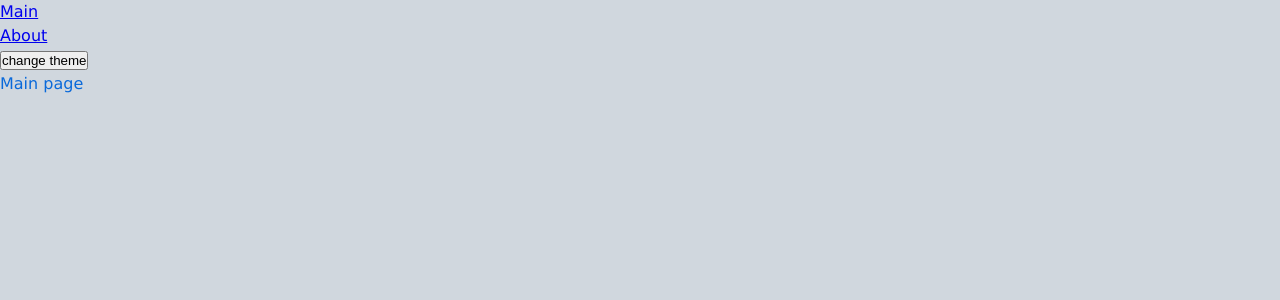
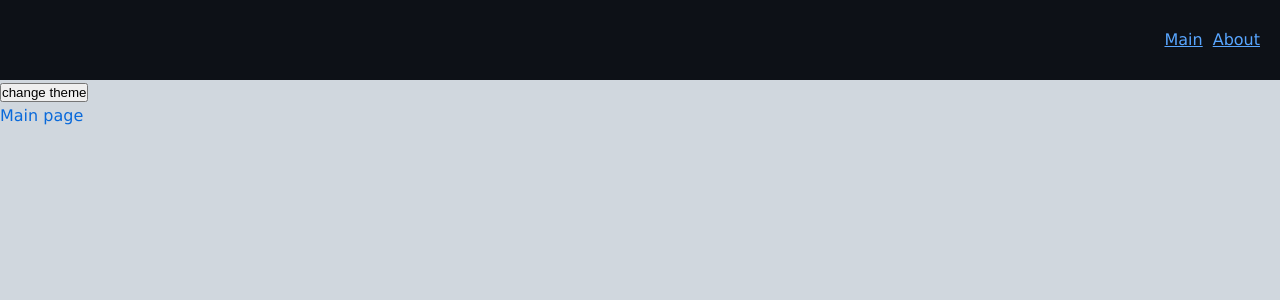
Before and after one commit to khomch/projectx, a React app: page / in a window 1280 px wide. Shown: the top 300 px of the page. Built offline with nearby package versions, Linux system fonts and the light colour scheme.

Commit message:
[FEAT]: NavBar, AppLink added

```diff
--- a/src/app/App.tsx
+++ b/src/app/App.tsx
@@ -1,19 +1,16 @@
 import React  from 'react';
 import './styles/index.scss';
-import { Link } from 'react-router-dom';
 import { classNames } from 'shared/lib/helpers/classNames/classNames';
 import { useTheme } from 'app/providers/ThemeProvider';
 import { AppRouter } from 'app/providers/router';
+import { Navbar } from 'widgets/Navbar';
 
 const App = () => {
   const { theme, toggleTheme } = useTheme();
 
   return (
     <div className={classNames('app', {}, [theme])}>
-      <Link to={ '/' }>Main</Link>
-      <br/>
-      <Link to={ '/about' }>About</Link>
-      <br/>
+      <Navbar />
       <button onClick={ toggleTheme }>change theme</button>
       <AppRouter />
     </div>
--- a/src/app/styles/themes/dark.scss
+++ b/src/app/styles/themes/dark.scss
@@ -1,6 +1,10 @@
 .app.dark {
   --bg-color: #0d1117;
+  --inverted-bg-color: #d0d7de;
 
   --primary-color: #58a6ff;
   --secondary-color: #c9d1d9;
+
+  --inverted-primary-color: #0969da;
+  --inverted-secondary-color: #0d1117;
 }
--- a/src/app/styles/themes/normal.scss
+++ b/src/app/styles/themes/normal.scss
@@ -1,6 +1,10 @@
 .app.light {
   --bg-color: #d0d7de;
+  --inverted-bg-color: #0d1117;
 
   --primary-color: #0969da;
   --secondary-color: #0d1117;
+
+  --inverted-primary-color: #58a6ff;
+  --inverted-secondary-color: #c9d1d9;
 }
--- a/src/app/styles/variables/global.scss
+++ b/src/app/styles/variables/global.scss
@@ -9,4 +9,7 @@
   --font-line-l: 32px;
   --font-l: var(--font-size-l) / var(--font-line-l) var(--font-family-main);
 
+  // sizes
+  --havbar-height: 80px
+
 }
--- a/src/shared/lib/helpers/classNames/classNames.tsx
+++ b/src/shared/lib/helpers/classNames/classNames.tsx
@@ -1,9 +1,9 @@
 type TMods = Record<string, boolean | string>
 
-export function classNames(cls: string, mods: TMods, additional: string[]): string {
+export function classNames(cls: string, mods: TMods = {}, additional: string[] = []): string {
   return [
     cls,
-    ...additional,
+    ...additional.filter(Boolean),
     ...Object.entries(mods)
       .filter(([ classNames, value ]) => Boolean(value))
       .map(([ classNames, value ]) => classNames)
--- /dev/null
+++ b/src/shared/ui/AppLink/AppLink.module.scss
@@ -0,0 +1,11 @@
+.AppLink {
+  color: var(--primary-color)
+}
+
+.primary {
+  color: var(--primary-color)
+}
+
+.secondary {
+  color: var(--inverted-primary-color)
+}
--- /dev/null
+++ b/src/shared/ui/AppLink/AppLink.tsx
@@ -0,0 +1,34 @@
+import { classNames } from 'shared/lib/helpers/classNames/classNames';
+import cls from './AppLink.module.scss';
+import { Link, LinkProps } from 'react-router-dom';
+import { FC } from 'react';
+
+export enum AppLinkTheme {
+  PRIMARY = 'primary',
+  SECONDARY = 'secondary'
+}
+
+interface AppLinkProps extends LinkProps {
+  className?: string,
+  theme?: AppLinkTheme
+}
+
+export const AppLink: FC<AppLinkProps> = (props) => {
+  const {
+    to,
+    className,
+    children,
+    theme = AppLinkTheme.PRIMARY,
+    ...otherProps
+  } = props;
+
+  return (
+    <Link
+      to={ to }
+      className={ classNames(cls.AppLink, {}, [ className, cls[theme] ]) }
+      { ...otherProps }
+    >
+      { children }
+    </Link>
+  )
+}
--- /dev/null
+++ b/src/widgets/Navbar/index.tsx
@@ -0,0 +1 @@
+export { Navbar } from './ui/Navbar';
--- /dev/null
+++ b/src/widgets/Navbar/ui/Navbar.module.scss
@@ -0,0 +1,16 @@
+.Navbar {
+  width: 100%;
+  height: var(--havbar-height);
+  background: var(--inverted-bg-color);
+  display: flex;
+  align-items: center;
+  padding: 20px;
+}
+
+.links {
+  margin-left: auto;
+}
+
+.mainLink {
+  margin-right: 10px;
+}
--- /dev/null
+++ b/src/widgets/Navbar/ui/Navbar.tsx
@@ -0,0 +1,19 @@
+import React from 'react';
+import { classNames } from 'shared/lib/helpers/classNames/classNames';
+import cls from './Navbar.module.scss';
+import { AppLink, AppLinkTheme } from 'shared/ui/AppLink/AppLink';
+
+interface NavbarProps {
+  className?: string
+}
+
+export const Navbar = ({ className }: NavbarProps) => {
+  return (
+    <div className={ classNames(cls.Navbar, {}, [ className ]) }>
+      <div className={ cls.links }>
+        <AppLink theme={AppLinkTheme.SECONDARY} className={ cls.mainLink } to={ '/' }>Main</AppLink>
+        <AppLink theme={AppLinkTheme.SECONDARY}  to={ '/about' }>About</AppLink>
+      </div>
+    </div>
+  )
+}
```
